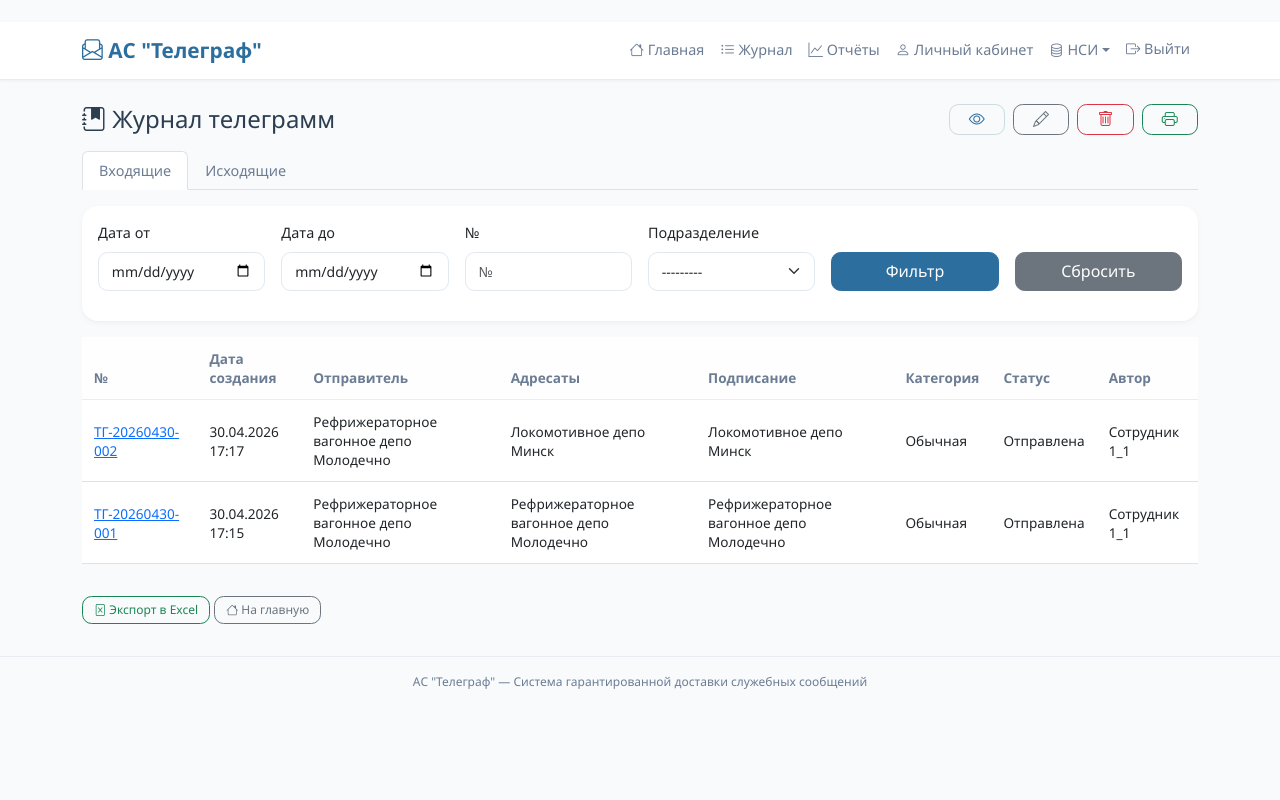
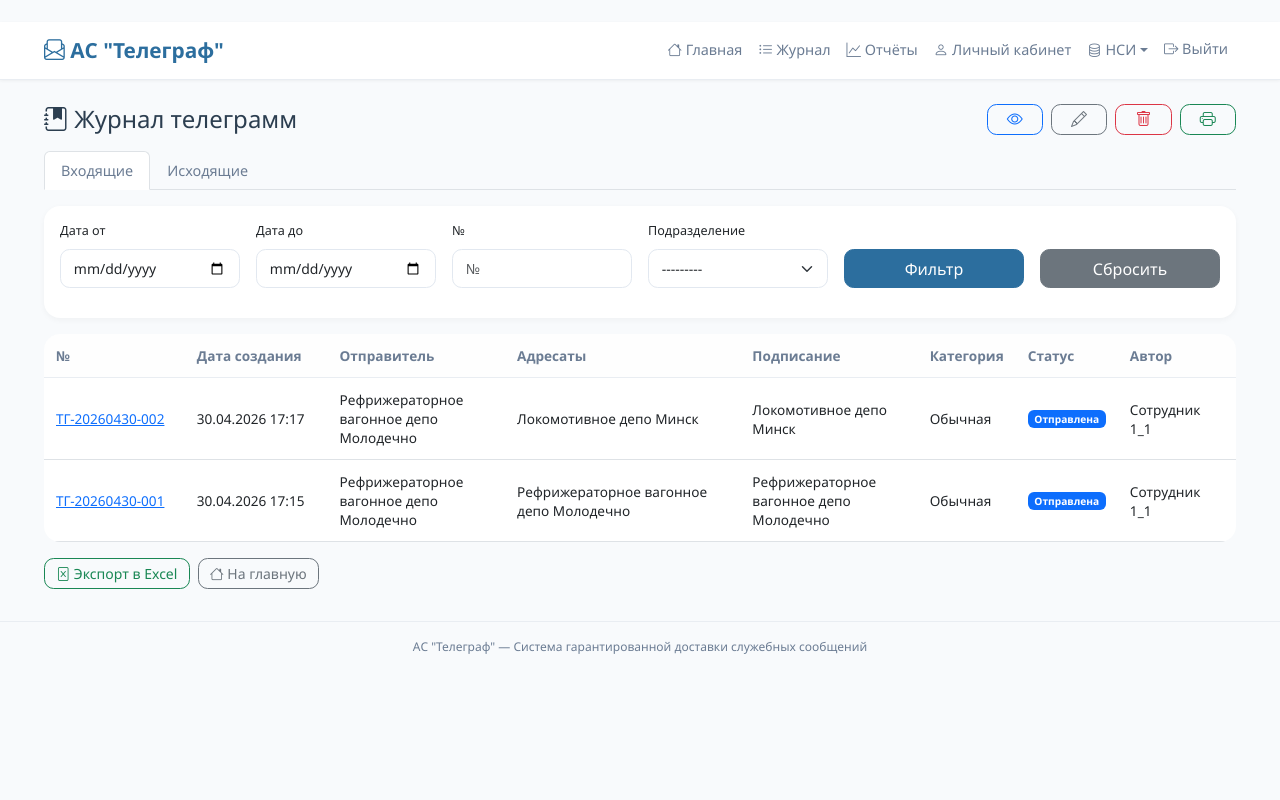
Before and after one commit to KRich1h/Teleraf_Django, a Django app: page /journal/ in a window 1280 px wide. Run offline with Django 5.2, Linux system fonts and the light colour scheme; a user stored in the database is signed in; data comes from the database, SQL or seed files in the repository.

Commit message:
Расширение жунала
1

```diff
--- a/telegraf_project/core/templates/base.html
+++ b/telegraf_project/core/templates/base.html
@@ -19,9 +19,21 @@
         }
         body {
             background-color: var(--bg-light);
-            font-family: 'Segoe UI', 'Roboto', system-ui, -apple-system, sans-serif;
+            font-family: 'Segoe UI', 'Roboto', system-ui, sans-serif;
             color: var(--text-dark);
             font-size: 0.9rem;
+        }
+        /* Основной контейнер — шире */
+        .container {
+            max-width: 1400px;   /* было 1200px в Bootstrap */
+            width: 95%;
+            margin: 0 auto;
+        }
+        /* На больших экранах ещё шире */
+        @media (min-width: 1600px) {
+            .container {
+                max-width: 1550px;
+            }
         }
         .navbar {
             background-color: var(--card-white) !important;
@@ -36,7 +48,6 @@
         .nav-link {
             color: var(--text-muted) !important;
             font-weight: 500;
-            transition: color 0.2s;
         }
         .nav-link:hover {
             color: var(--primary) !important;
@@ -45,49 +56,53 @@
             border: none;
             border-radius: 1rem;
             background-color: var(--card-white);
-            box-shadow: 0 2px 6px rgba(0,0,0,0.04), 0 1px 2px rgba(0,0,0,0.02);
+            box-shadow: 0 2px 6px rgba(0,0,0,0.04);
             margin-bottom: 1.5rem;
-            transition: box-shadow 0.2s;
-        }
-        .card:hover {
-            box-shadow: 0 8px 20px rgba(0,0,0,0.05);
         }
         .card-header {
             background-color: transparent;
             border-bottom: 1px solid var(--border-light);
             font-weight: 600;
             padding: 1rem 1.5rem;
-            font-size: 1rem;
-            color: var(--text-dark);
         }
+        /* Таблицы: делаем компактнее, но читаемо */
         .table {
             font-size: 0.85rem;
-            color: var(--text-dark);
+            margin-bottom: 0;
         }
         .table th {
             font-weight: 600;
             color: var(--text-muted);
             border-bottom: 1px solid var(--border-light);
             background-color: #fefefe;
-            padding: 0.75rem;
+            padding: 0.75rem 0.75rem;
+            white-space: nowrap;
         }
         .table td {
-            padding: 0.75rem;
+            padding: 0.75rem 0.75rem;
             vertical-align: middle;
             border-top: 1px solid #f0f2f5;
+            word-break: break-word;
+        }
+        /* Для длинных текстов в ячейках – перенос слов и максимум ширины */
+        .table td {
+            max-width: 250px;
         }
         .table-hover tbody tr:hover {
             background-color: var(--hover-gray);
+        }
+        /* Обёртка с прокруткой – сохраняем, чтобы на малых экранах не ломалось */
+        .table-responsive {
+            overflow-x: auto;
+            border-radius: 1rem;
         }
         .btn {
             border-radius: 0.6rem;
             font-weight: 500;
             padding: 0.4rem 1.2rem;
-            transition: all 0.2s;
         }
         .btn-sm {
             padding: 0.25rem 0.7rem;
-            font-size: 0.75rem;
         }
         .btn-primary {
             background-color: var(--primary);
@@ -95,69 +110,21 @@
         }
         .btn-primary:hover {
             background-color: var(--primary-dark);
-            border-color: var(--primary-dark);
-            transform: translateY(-1px);
-        }
-        .btn-outline-primary {
-            color: var(--primary);
-            border-color: #cbdbe0;
-        }
-        .btn-outline-primary:hover {
-            background-color: var(--primary-light);
-            color: var(--primary-dark);
-            border-color: #b0c4de;
-        }
-        .badge {
-            font-weight: 500;
-            padding: 0.3em 0.7em;
-            border-radius: 2rem;
-            background-color: #eef2f6;
-            color: var(--text-muted);
-        }
-        .alert {
-            border-radius: 0.8rem;
-            border: none;
-            background-color: #fefefe;
-            border-left: 4px solid;
-            box-shadow: 0 1px 2px rgba(0,0,0,0.03);
-        }
-        .alert-success {
-            border-left-color: #48bb78;
-            background-color: #f0fdf4;
-            color: #2c5e3a;
-        }
-        .alert-danger {
-            border-left-color: #f56565;
-            background-color: #fff5f5;
-            color: #9b2c2c;
-        }
-        .alert-warning {
-            border-left-color: #ed8936;
-            background-color: #fffaf0;
-            color: #7b4a1e;
         }
         .form-control, .form-select {
             border-radius: 0.6rem;
             border: 1px solid #e2e8f0;
-            background-color: #ffffff;
             font-size: 0.875rem;
             padding: 0.5rem 0.8rem;
-            transition: all 0.2s;
         }
         .form-control:focus, .form-select:focus {
             border-color: var(--primary);
             box-shadow: 0 0 0 3px rgba(44,110,158,0.1);
-            outline: none;
         }
         .pagination .page-link {
-            color: var(--text-muted);
-            border-color: var(--border-light);
             border-radius: 0.5rem;
             margin: 0 0.2rem;
-        }
-        .pagination .page-link:hover {
-            background-color: var(--primary-light);
-            color: var(--primary);
+            color: var(--text-muted);
         }
         .pagination .active .page-link {
             background-color: var(--primary);
@@ -174,10 +141,14 @@
         }
         .badge-role {
             background-color: #e9ecef;
-            color: #2c3e50;
-            font-weight: 500;
             padding: 0.35em 0.65em;
             border-radius: 0.5rem;
+        }
+        /* Стили для выделения строк */
+        .telegram-row.selected {
+            background-color: #e6f0ff;
+            outline: 1px solid var(--primary);
+            outline-offset: -1px;
         }
     </style>
 </head>
--- a/telegraf_project/core/templates/core/journal.html
+++ b/telegraf_project/core/templates/core/journal.html
@@ -1,6 +1,6 @@
 {% extends 'base.html' %}
 {% block content %}
-<div class="d-flex justify-content-between align-items-center mb-3">
+<div class="d-flex justify-content-between align-items-center mb-3 flex-wrap gap-2">
     <h2 class="h4 mb-0"><i class="bi bi-journal-bookmark-fill"></i> Журнал телеграмм</h2>
     <div class="d-flex gap-2">
         <button type="button" class="btn btn-outline-primary action-btn" id="viewSelectedBtn" title="Просмотр"><i class="bi bi-eye"></i></button>
@@ -28,22 +28,22 @@
 
 <!-- Форма фильтрации -->
 <div class="card mb-3">
-    <div class="card-body">
+    <div class="card-body py-3">
         <form method="get" class="row g-3 align-items-end">
             <div class="col-md-2">
-                <label class="form-label">{{ form.start_date.label }}</label>
+                <label class="form-label small">{{ form.start_date.label }}</label>
                 {{ form.start_date }}
             </div>
             <div class="col-md-2">
-                <label class="form-label">{{ form.end_date.label }}</label>
+                <label class="form-label small">{{ form.end_date.label }}</label>
                 {{ form.end_date }}
             </div>
             <div class="col-md-2">
-                <label class="form-label">{{ form.number.label }}</label>
+                <label class="form-label small">{{ form.number.label }}</label>
                 {{ form.number }}
             </div>
             <div class="col-md-2">
-                <label class="form-label">{{ form.department.label }}</label>
+                <label class="form-label small">{{ form.department.label }}</label>
                 {{ form.department }}
             </div>
             <div class="col-md-2">
@@ -56,21 +56,21 @@
     </div>
 </div>
 
-<!-- Таблица (без колонки действий) -->
+<!-- Таблица -->
 <form id="telegramForm" method="post">
     {% csrf_token %}
     <div class="table-responsive">
-        <table class="table table-hover align-middle" id="telegramTable">
+        <table class="table table-hover align-middle" id="telegramTable" style="min-width: 1000px;">
             <thead class="table-light">
                 <tr>
-                    <th>№</th>
-                    <th>Дата создания</th>
-                    <th>Отправитель</th>
-                    <th>Адресаты</th>
-                    <th>Подписание</th>
-                    <th>Категория</th>
-                    <th>Статус</th>
-                    <th>Автор</th>
+                    <th style="width: 12%">№</th>
+                    <th style="width: 12%">Дата создания</th>
+                    <th style="width: 15%">Отправитель</th>
+                    <th style="width: 20%">Адресаты</th>
+                    <th style="width: 15%">Подписание</th>
+                    <th style="width: 8%">Категория</th>
+                    <th style="width: 8%">Статус</th>
+                    <th style="width: 10%">Автор</th>
                 </tr>
             </thead>
             <tbody>
@@ -79,14 +79,34 @@
                     <td><a href="{% url 'view_telegram' telegram.id %}">{{ telegram.number|default:"—" }}</a></td>
                     <td>{{ telegram.created_at|date:"d.m.Y H:i" }}</td>
                     <td>{{ telegram.author_department|default:"—" }}</td>
-                    <td>{% for dept in telegram.recipient_departments %}{{ dept }}{% if not forloop.last %}, {% endif %}{% empty %}—{% endfor %}</td>
-                    <td>{% if telegram.requires_approval %}{% for dept in telegram.approver_departments %}{{ dept }}{% if not forloop.last %}, {% endif %}{% endfor %}{% endif %}</td>
-                    <td>{% if telegram.priority == 'URGENT' %}Срочная{% else %}Обычная{% endif %}</td>
-                    <td>{{ telegram.get_status_display }}</td>
+                    <td>
+                        {% if telegram.recipient_departments %}
+                            {{ telegram.recipient_departments|join:", " }}
+                        {% else %}—{% endif %}
+                    </td>
+                    <td>
+                        {% if telegram.requires_approval %}
+                            {% if telegram.approver_departments %}
+                                {{ telegram.approver_departments|join:", " }}
+                            {% else %}—{% endif %}
+                        {% else %}—{% endif %}
+                    </td>
+                    <td>
+                        {% if telegram.priority == 'URGENT' %}Срочная{% else %}Обычная{% endif %}
+                    </td>
+                    <td>
+                        <span class="badge
+                            {% if telegram.status == 'SENT' %}bg-primary
+                            {% elif telegram.status == 'READ' %}bg-success
+                            {% elif telegram.status == 'SIGNED' %}bg-warning text-dark
+                            {% else %}bg-secondary{% endif %}">
+                            {{ telegram.get_status_display }}
+                        </span>
+                    </td>
                     <td>{{ telegram.author.full_name|default:telegram.author.username }}</td>
                 </tr>
                 {% empty %}
-                <td><td colspan="8" class="text-center">Нет телеграмм</td></tr>
+                <tr><td colspan="8" class="text-center py-4">Нет телеграмм</td></tr>
                 {% endfor %}
             </tbody>
         </table>
@@ -96,29 +116,25 @@
 
 <!-- Пагинация -->
 {% if page_obj.has_other_pages %}
-<nav><ul class="pagination justify-content-center">
-    {% if page_obj.has_previous %}
+<nav class="mt-3">
+    <ul class="pagination justify-content-center">
+        {% if page_obj.has_previous %}
         <li class="page-item"><a class="page-link" href="?page=1&{{ request.GET.urlencode }}">Первая</a></li>
         <li class="page-item"><a class="page-link" href="?page={{ page_obj.previous_page_number }}&{{ request.GET.urlencode }}">Предыдущая</a></li>
-    {% endif %}
-    <li class="page-item active"><span class="page-link">{{ page_obj.number }} / {{ page_obj.paginator.num_pages }}</span></li>
-    {% if page_obj.has_next %}
+        {% endif %}
+        <li class="page-item active"><span class="page-link">{{ page_obj.number }} / {{ page_obj.paginator.num_pages }}</span></li>
+        {% if page_obj.has_next %}
         <li class="page-item"><a class="page-link" href="?page={{ page_obj.next_page_number }}&{{ request.GET.urlencode }}">Следующая</a></li>
         <li class="page-item"><a class="page-link" href="?page={{ page_obj.paginator.num_pages }}&{{ request.GET.urlencode }}">Последняя</a></li>
-    {% endif %}
-</ul></nav>
+        {% endif %}
+    </ul>
+</nav>
 {% endif %}
 
-<div class="mt-3">
+<div class="mt-3 d-flex gap-2">
     <a href="{% url 'export_excel' %}?{{ request.GET.urlencode }}" class="btn btn-sm btn-outline-success"><i class="bi bi-file-excel"></i> Экспорт в Excel</a>
     <a href="{% url 'home' %}" class="btn btn-sm btn-outline-secondary"><i class="bi bi-house"></i> На главную</a>
 </div>
-
-<style>
-    .telegram-row { cursor: pointer; transition: background-color 0.2s; }
-    .telegram-row.selected { background-color: #e6f0ff; outline: 2px solid #2c6e9e; outline-offset: -1px; }
-    .action-btn:active { transform: scale(0.97); box-shadow: 0 0 0 3px rgba(44,110,158,0.5); outline: none; transition: all 0.05s linear; }
-</style>
 
 <script>
     const rows = document.querySelectorAll('.telegram-row');
```
